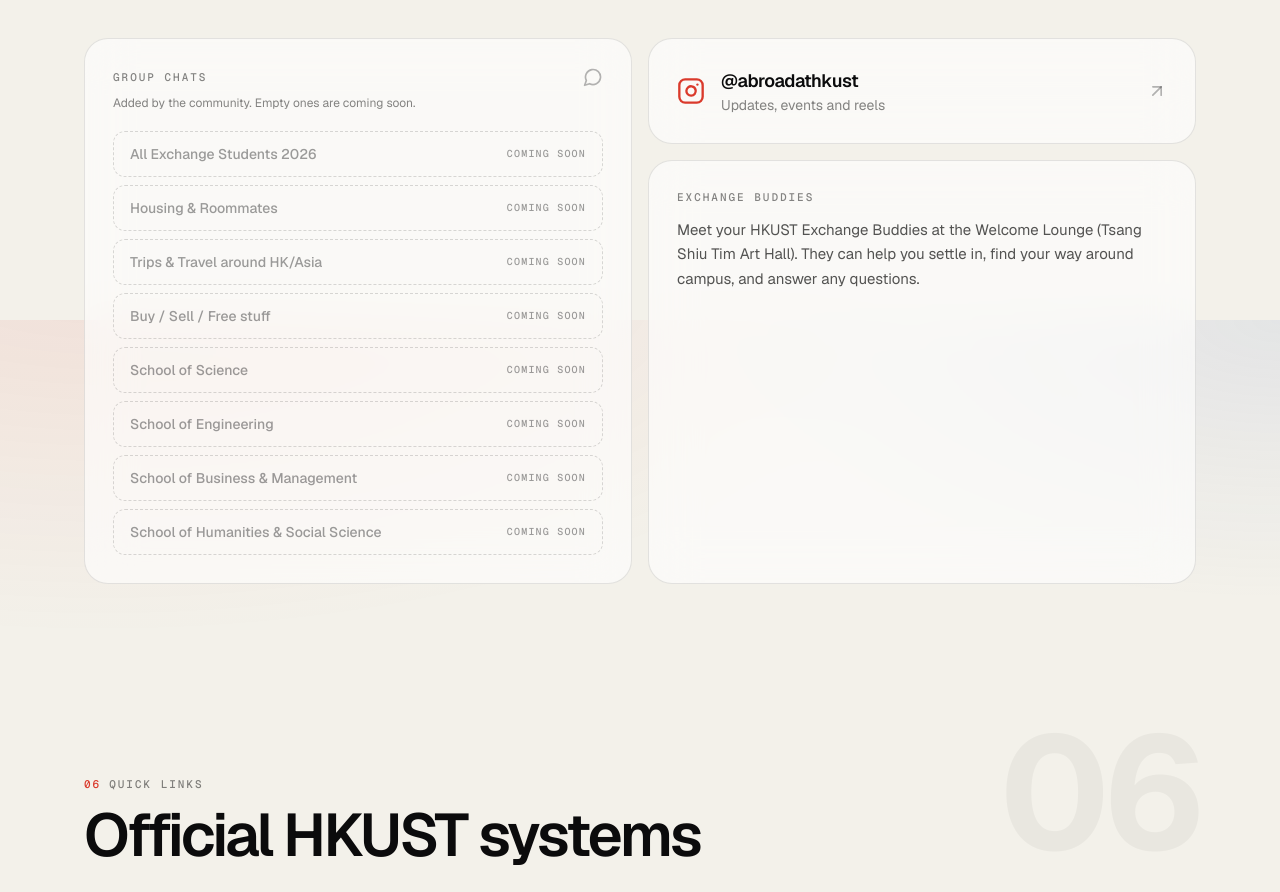
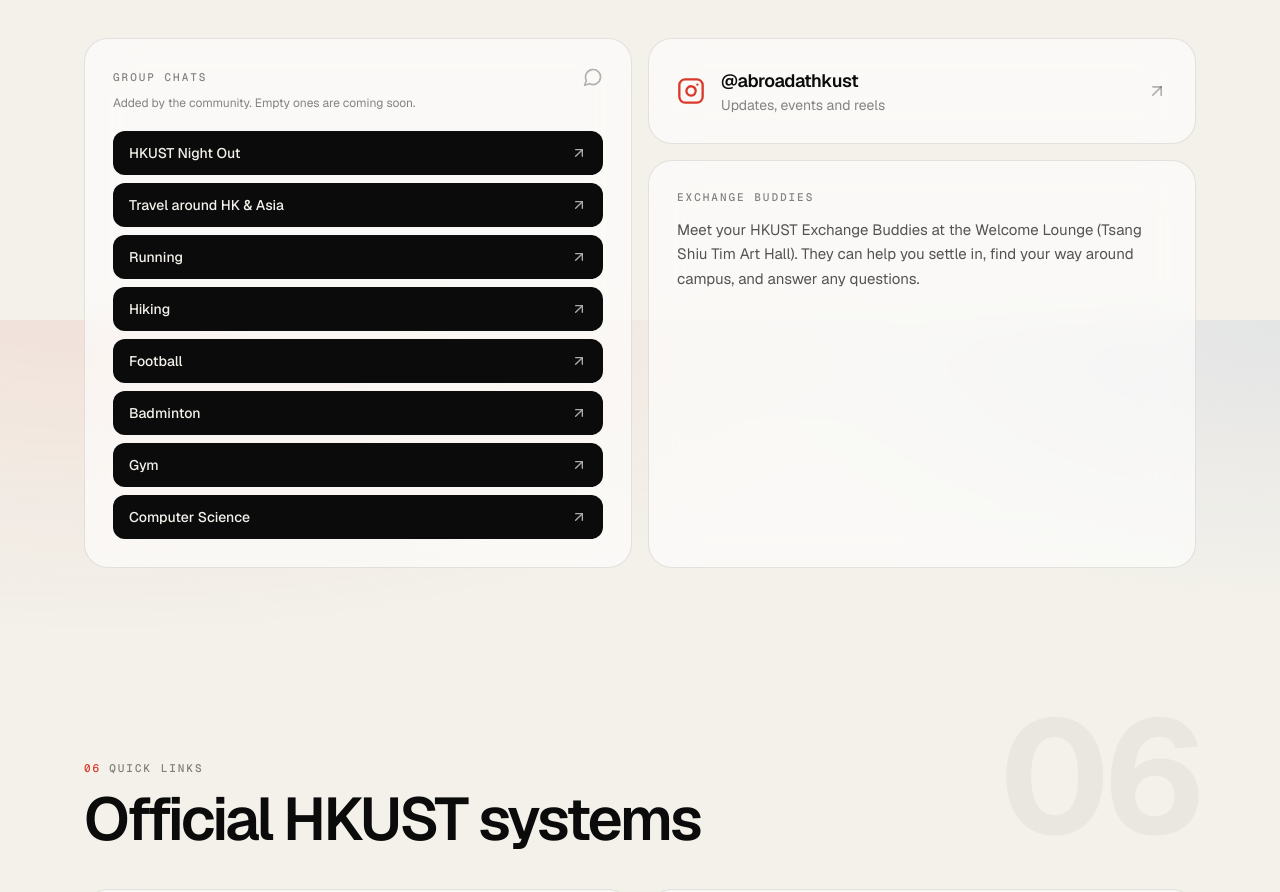
Before and after one commit to KarinaKKarinaK/HKUST-view, a Next.js app: page / in a window 1280 px wide. Shown: the part 8480-9372 px from the top of the page. Built offline with nearby package versions, Linux system fonts and the light colour scheme.

Commit message:
Add real WhatsApp group links and remove empty placeholders

```diff
--- a/data/links.ts
+++ b/data/links.ts
@@ -68,14 +68,14 @@ export const quickLinks: LinkGroup[] = [
 
 // EDIT THESE - paste real WhatsApp invite links (https://chat.whatsapp.com/XXXX). "" = coming soon.
 export const whatsappGroups: Link[] = [
-  { label: "All Exchange Students 2026", url: "" },
-  { label: "Housing & Roommates", url: "" },
-  { label: "Trips & Travel around HK/Asia", url: "" },
-  { label: "Buy / Sell / Free stuff", url: "" },
-  { label: "School of Science", url: "" },
-  { label: "School of Engineering", url: "" },
-  { label: "School of Business & Management", url: "" },
-  { label: "School of Humanities & Social Science", url: "" },
+  { label: "HKUST Night Out", url: "https://chat.whatsapp.com/H4bR8NjofGo132SSlPooBL" },
+  { label: "Travel around HK & Asia", url: "https://chat.whatsapp.com/DYJLIxLQnAfEFkO3XfW0wH" },
+  { label: "Running", url: "https://chat.whatsapp.com/IpgPD3Nh6vQ7XlG1boVdgK" },
+  { label: "Hiking", url: "https://chat.whatsapp.com/Fkn2YmHyWh90uXTutRlpQl" },
+  { label: "Football", url: "https://chat.whatsapp.com/8g5qPgwiDSW6pNnnTUxbir" },
+  { label: "Badminton", url: "https://chat.whatsapp.com/Fgz3h45RyXp0Eaa35vy8zv" },
+  { label: "Gym", url: "https://chat.whatsapp.com/Ho95H3IVL2i4vtoUqla9L9" },
+  { label: "Computer Science", url: "https://chat.whatsapp.com/IpgPD3Nh6vQ7XlG1boVdgK" },
 ];
 
 export const instagramUrl = "https://www.instagram.com/abroadathkust/";
```
